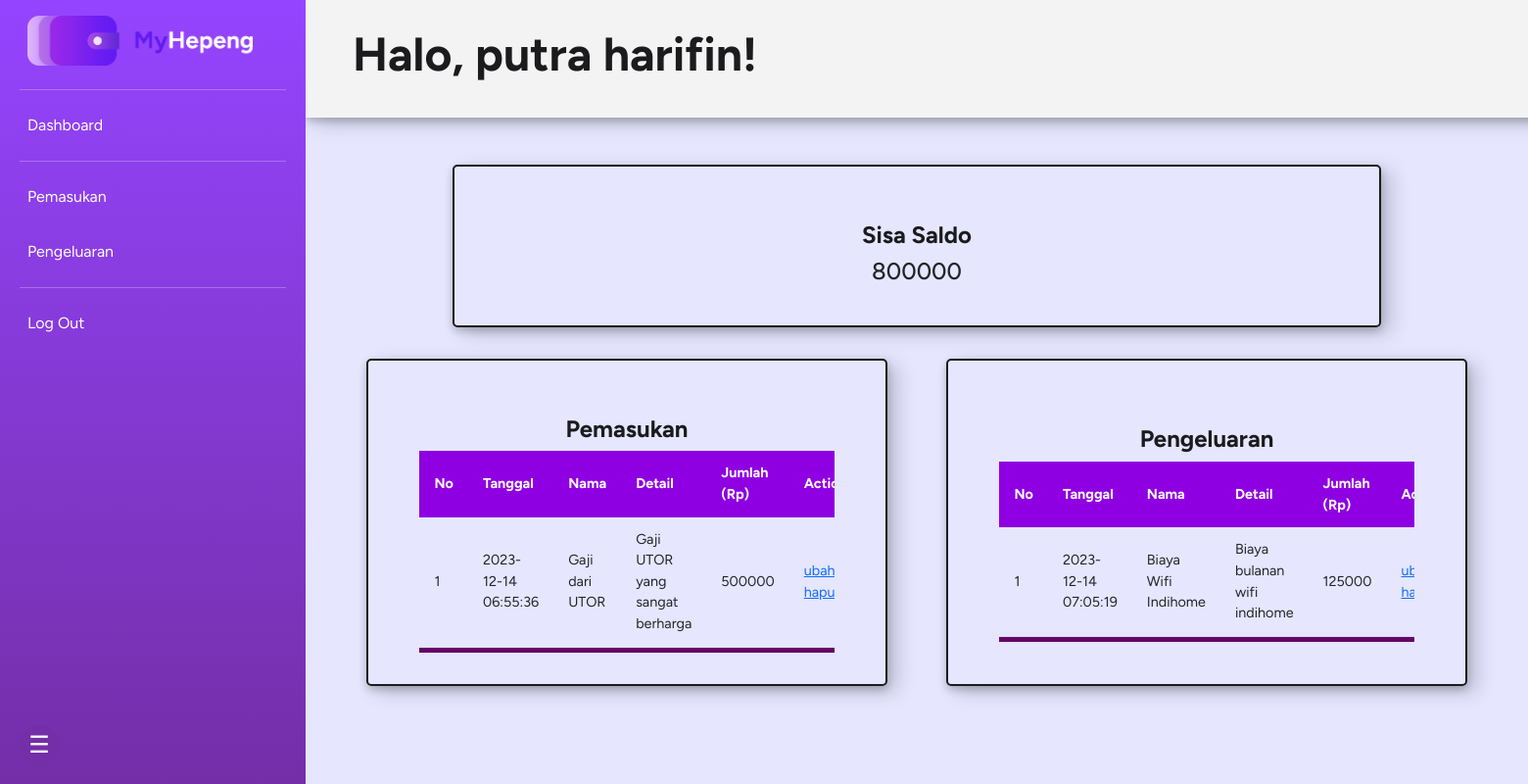
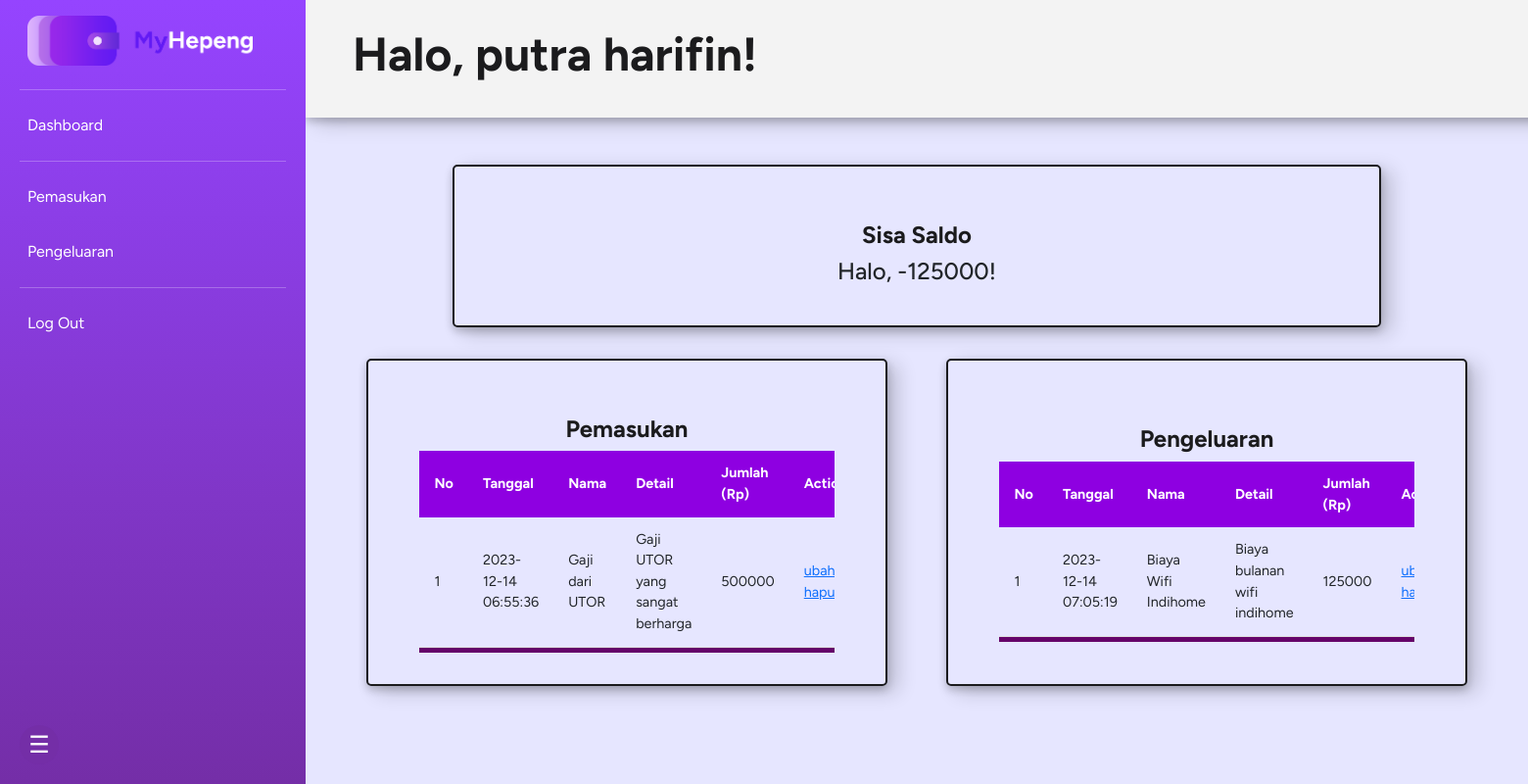
Before and after one commit to Rafaellsimarmata/my-hepeng, a PHP site: page / in a window 1560 px wide; the page is wider, and only the part inside the window is pictured. Shown: that part at 98% size. Run offline with PHP 8.4, Linux system fonts and the light colour scheme; a user stored in the database is signed in; data comes from the database, SQL or seed files in the repository.

Commit message:
fixed saldo

```diff
--- a/index.php
+++ b/index.php
@@ -93,7 +93,9 @@ $userSpendings = $userData[0]['pengeluaran'];
                     <div class="option saldo">
                         <br>
                         <h3>Sisa Saldo</h3>
-                        <h4>800000</h4>
+                        <?php
+                            echo "<h4>Halo, $userSaldo!</h4>";
+                        ?>
                     </div>
                     <!-- Cards -->
                     <div class="option pemasukan">
```
